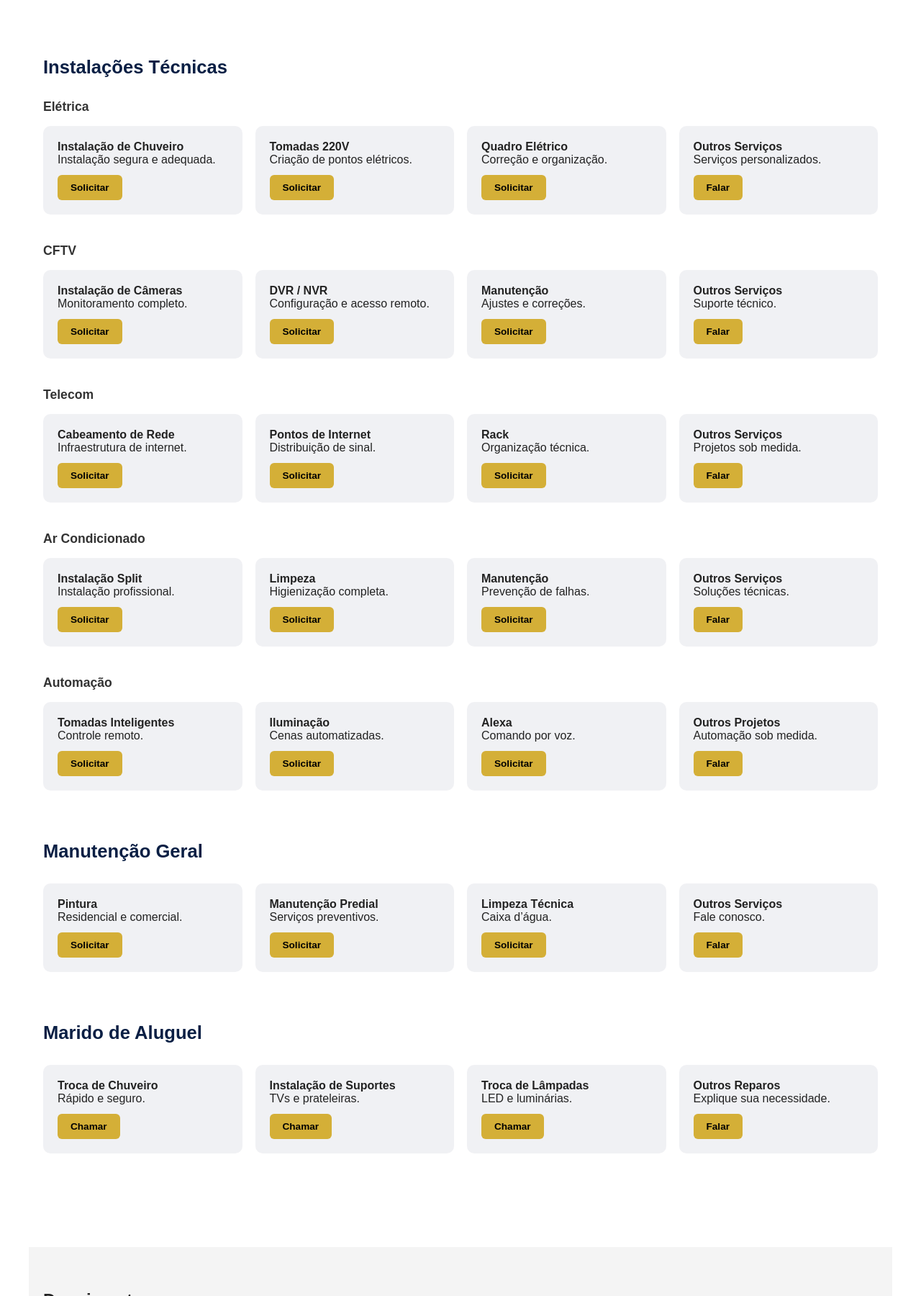
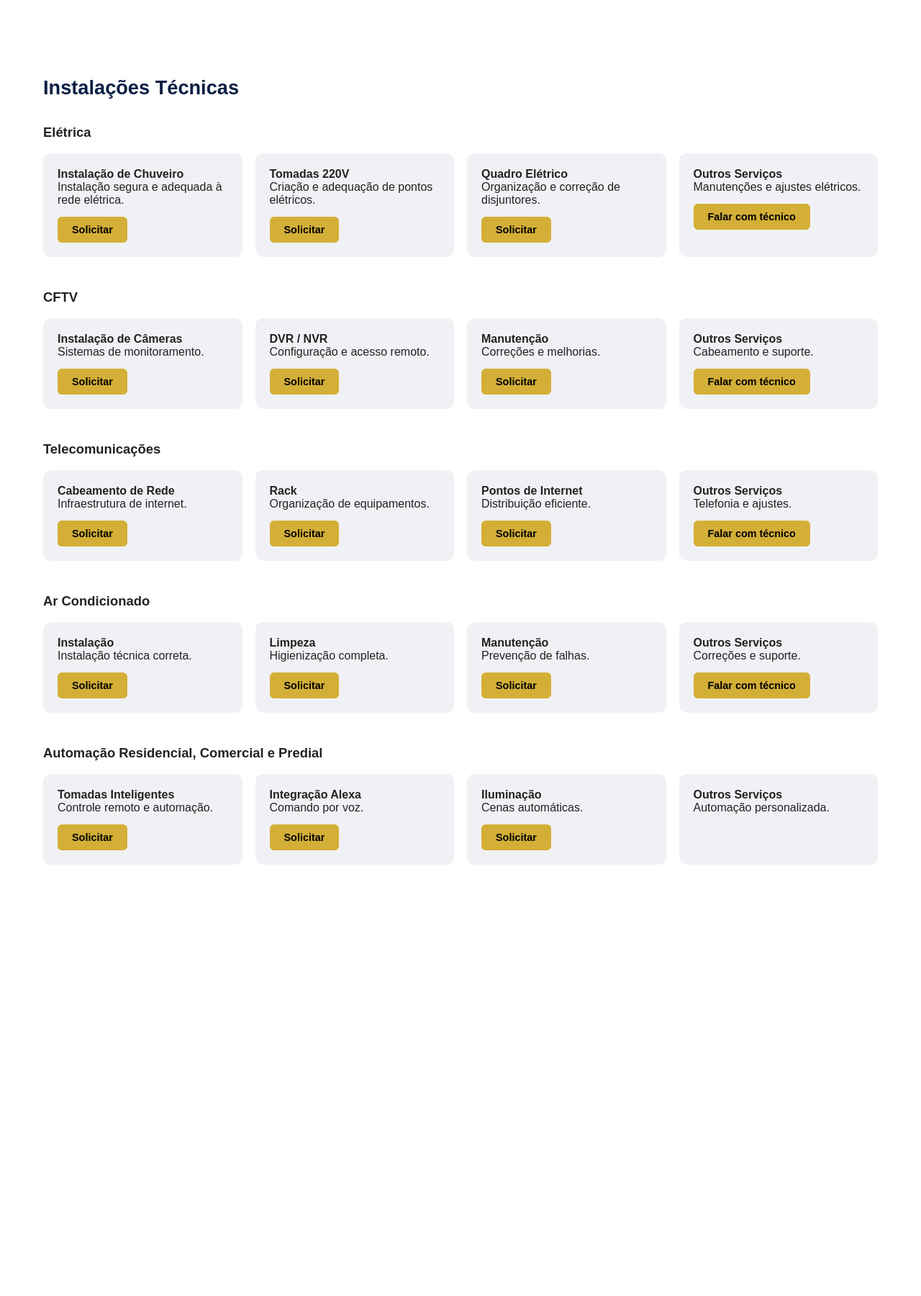
Before and after one commit to patronos-tech/Patronostech, a plain HTML site: page produtos.html in a window 1280 px wide. Shown: the part 1000-2800 px from the top of the page at 72% size. After the commit the page ends 2341 px from the top, so only its background shows below. Drawn offline with Linux system fonts and the light colour scheme.

Commit message:
Update produtos.html

```diff
--- a/produtos.html
+++ b/produtos.html
@@ -17,38 +17,33 @@ body{color:#222;background:#fff}
 /* HERO */
 .hero{
   background:url("hero-tecnico.png") center/cover no-repeat;
-  padding:150px 20px 60px;
+  padding:220px 20px 60px;
   text-align:center;
 }
 .hero h1{
-  font-size:1.4rem;
+  font-size:1.15rem;
   color:#fff;
-  background:rgba(10,31,68,.55);
-  display:inline-block;
-  padding:10px 18px;
-  border-radius:8px;
+  font-weight:600;
+  text-shadow:0 2px 6px rgba(0,0,0,.6);
 }
 .hero p{
-  margin-top:10px;
-  font-size:.95rem;
-  color:#fff;
-  background:rgba(10,31,68,.45);
-  display:inline-block;
-  padding:8px 14px;
-  border-radius:6px;
+  margin-top:8px;
+  font-size:.9rem;
+  color:#eaeaea;
+  text-shadow:0 1px 4px rgba(0,0,0,.45);
 }
 
-/* BOTÕES */
+/* BOTÃO */
 .btn{
   display:inline-block;
-  margin-top:12px;
-  padding:10px 18px;
+  margin-top:14px;
+  padding:10px 20px;
   background:var(--dourado);
   color:#000;
   text-decoration:none;
   border-radius:6px;
   font-weight:bold;
-  font-size:.85rem;
+  font-size:.9rem;
 }
 
 /* SEÇÕES */
@@ -78,11 +73,18 @@ section{padding:60px 20px;max-width:1200px;margin:auto}
   justify-content:space-between;
 }
 
-/* CATÁLOGO */
-.area{margin-bottom:70px}
-.area h2{color:var(--azul);font-size:1.6rem;margin-bottom:30px}
-.categoria{margin-bottom:40px}
-.categoria h3{margin-bottom:16px;font-size:1.1rem;color:#333}
+/* SEÇÃO 4 */
+.area{margin-bottom:80px}
+.area h2{
+  color:var(--azul);
+  font-size:1.7rem;
+  margin-bottom:35px;
+}
+.categoria{margin-bottom:45px}
+.categoria h3{
+  font-size:1.15rem;
+  margin-bottom:18px;
+}
 
 .grid{
   display:grid;
@@ -113,30 +115,28 @@ footer{
 
 <!-- HERO -->
 <div class="hero">
-  <h1>Serviços Técnicos, Manutenção Geral e Marido de Aluguel</h1><br>
+  <h1>Serviços Técnicos, Manutenção Geral e Marido de Aluguel</h1>
   <p>Soluções profissionais para residências, comércios e condomínios</p>
 </div>
 
-<!-- CARROSSEL PRINCIPAL -->
+<!-- CARROSSEL PRODUTOS PRINCIPAIS -->
 <section>
 <div class="carousel">
 <div class="track">
 <div class="card">
-<h3>Instalações Técnicas</h3>
-<p>Elétrica, CFTV, telecom, ar-condicionado e automação.</p>
-<a class="btn" href="https://wa.me/5511952544885?text=Quero%20instalações%20técnicas">Solicitar orçamento</a>
+  <h3>Instalações Técnicas</h3>
+  <p>Elétrica, CFTV, telecom, ar-condicionado e automação.</p>
+  <a class="btn" href="https://wa.me/5511952544885?text=Tenho+interesse+em+Instalações+Técnicas">Solicitar orçamento</a>
 </div>
-
 <div class="card">
-<h3>Manutenção Geral</h3>
-<p>Pintura, manutenção predial e serviços preventivos.</p>
-<a class="btn" href="https://wa.me/5511952544885?text=Quero%20manutenção%20geral">Solicitar orçamento</a>
+  <h3>Manutenção Geral</h3>
+  <p>Manutenção predial, pintura e serviços preventivos.</p>
+  <a class="btn" href="https://wa.me/5511952544885?text=Tenho+interesse+em+Manutenção+Geral">Falar com especialista</a>
 </div>
-
 <div class="card">
-<h3>Marido de Aluguel</h3>
-<p>Reparos rápidos e soluções do dia a dia.</p>
-<a class="btn" href="https://wa.me/5511952544885?text=Preciso%20de%20marido%20de%20aluguel">Chamar agora</a>
+  <h3>Marido de Aluguel</h3>
+  <p>Reparos rápidos e soluções do dia a dia.</p>
+  <a class="btn" href="https://wa.me/5511952544885?text=Preciso+de+Marido+de+Aluguel">Chamar no WhatsApp</a>
 </div>
 </div>
 </div>
@@ -155,7 +155,7 @@ footer{
 </div>
 </section>
 
-<!-- SEÇÃO 4 -->
+<!-- SEÇÃO 4 COMPLETA -->
 <section id="instalacoes">
 
 <div class="area">
@@ -164,90 +164,47 @@ footer{
 <div class="categoria" id="eletrica">
 <h3>Elétrica</h3>
 <div class="grid">
-<div class="produto"><h4>Instalação de Chuveiro</h4><p>Instalação segura e adequada.</p><a class="btn" href="https://wa.me/5511952544885?text=Instalação%20de%20chuveiro">Solicitar</a></div>
-<div class="produto"><h4>Tomadas 220V</h4><p>Criação de pontos elétricos.</p><a class="btn" href="https://wa.me/5511952544885?text=Tomada%20220V">Solicitar</a></div>
-<div class="produto"><h4>Quadro Elétrico</h4><p>Correção e organização.</p><a class="btn" href="https://wa.me/5511952544885?text=Quadro%20elétrico">Solicitar</a></div>
-<div class="produto"><h4>Outros Serviços</h4><p>Serviços personalizados.</p><a class="btn" href="https://wa.me/5511952544885?text=Outros%20serviços%20elétricos">Falar</a></div>
+<div class="produto"><h4>Instalação de Chuveiro</h4><p>Instalação segura e adequada à rede elétrica.</p><a class="btn" href="https://wa.me/5511952544885?text=Instalação+de+Chuveiro">Solicitar</a></div>
+<div class="produto"><h4>Tomadas 220V</h4><p>Criação e adequação de pontos elétricos.</p><a class="btn" href="https://wa.me/5511952544885?text=Tomadas+220V">Solicitar</a></div>
+<div class="produto"><h4>Quadro Elétrico</h4><p>Organização e correção de disjuntores.</p><a class="btn" href="https://wa.me/5511952544885?text=Quadro+Elétrico">Solicitar</a></div>
+<div class="produto"><h4>Outros Serviços</h4><p>Manutenções e ajustes elétricos.</p><a class="btn" href="https://wa.me/5511952544885?text=Outros+Serviços+Elétricos">Falar com técnico</a></div>
 </div>
 </div>
 
 <div class="categoria" id="cftv">
 <h3>CFTV</h3>
 <div class="grid">
-<div class="produto"><h4>Instalação de Câmeras</h4><p>Monitoramento completo.</p><a class="btn" href="https://wa.me/5511952544885?text=Instalação%20CFTV">Solicitar</a></div>
-<div class="produto"><h4>DVR / NVR</h4><p>Configuração e acesso remoto.</p><a class="btn" href="https://wa.me/5511952544885?text=Configuração%20DVR">Solicitar</a></div>
-<div class="produto"><h4>Manutenção</h4><p>Ajustes e correções.</p><a class="btn" href="https://wa.me/5511952544885?text=Manutenção%20CFTV">Solicitar</a></div>
-<div class="produto"><h4>Outros Serviços</h4><p>Suporte técnico.</p><a class="btn" href="https://wa.me/5511952544885?text=Outros%20serviços%20CFTV">Falar</a></div>
+<div class="produto"><h4>Instalação de Câmeras</h4><p>Sistemas de monitoramento.</p><a class="btn" href="https://wa.me/5511952544885?text=Instalação+de+Câmeras">Solicitar</a></div>
+<div class="produto"><h4>DVR / NVR</h4><p>Configuração e acesso remoto.</p><a class="btn" href="https://wa.me/5511952544885?text=DVR+ou+NVR">Solicitar</a></div>
+<div class="produto"><h4>Manutenção</h4><p>Correções e melhorias.</p><a class="btn" href="https://wa.me/5511952544885?text=Manutenção+CFTV">Solicitar</a></div>
+<div class="produto"><h4>Outros Serviços</h4><p>Cabeamento e suporte.</p><a class="btn" href="https://wa.me/5511952544885?text=Outros+Serviços+CFTV">Falar com técnico</a></div>
 </div>
 </div>
 
 <div class="categoria" id="telecom">
-<h3>Telecom</h3>
+<h3>Telecomunicações</h3>
 <div class="grid">
-<div class="produto"><h4>Cabeamento de Rede</h4><p>Infraestrutura de internet.</p><a class="btn" href="https://wa.me/5511952544885?text=Cabeamento%20de%20rede">Solicitar</a></div>
-<div class="produto"><h4>Pontos de Internet</h4><p>Distribuição de sinal.</p><a class="btn" href="https://wa.me/5511952544885?text=Ponto%20de%20internet">Solicitar</a></div>
-<div class="produto"><h4>Rack</h4><p>Organização técnica.</p><a class="btn" href="https://wa.me/5511952544885?text=Organização%20de%20rack">Solicitar</a></div>
-<div class="produto"><h4>Outros Serviços</h4><p>Projetos sob medida.</p><a class="btn" href="https://wa.me/5511952544885?text=Outros%20serviços%20telecom">Falar</a></div>
+<div class="produto"><h4>Cabeamento de Rede</h4><p>Infraestrutura de internet.</p><a class="btn" href="https://wa.me/5511952544885?text=Cabeamento+de+Rede">Solicitar</a></div>
+<div class="produto"><h4>Rack</h4><p>Organização de equipamentos.</p><a class="btn" href="https://wa.me/5511952544885?text=Rack+de+Rede">Solicitar</a></div>
+<div class="produto"><h4>Pontos de Internet</h4><p>Distribuição eficiente.</p><a class="btn" href="https://wa.me/5511952544885?text=Pontos+de+Internet">Solicitar</a></div>
+<div class="produto"><h4>Outros Serviços</h4><p>Telefonia e ajustes.</p><a class="btn" href="https://wa.me/5511952544885?text=Outros+Serviços+Telecom">Falar com técnico</a></div>
 </div>
 </div>
 
 <div class="categoria" id="ar">
 <h3>Ar Condicionado</h3>
 <div class="grid">
-<div class="produto"><h4>Instalação Split</h4><p>Instalação profissional.</p><a class="btn" href="https://wa.me/5511952544885?text=Instalação%20ar%20condicionado">Solicitar</a></div>
-<div class="produto"><h4>Limpeza</h4><p>Higienização completa.</p><a class="btn" href="https://wa.me/5511952544885?text=Limpeza%20ar%20condicionado">Solicitar</a></div>
-<div class="produto"><h4>Manutenção</h4><p>Prevenção de falhas.</p><a class="btn" href="https://wa.me/5511952544885?text=Manutenção%20ar%20condicionado">Solicitar</a></div>
-<div class="produto"><h4>Outros Serviços</h4><p>Soluções técnicas.</p><a class="btn" href="https://wa.me/5511952544885?text=Outros%20serviços%20ar">Falar</a></div>
+<div class="produto"><h4>Instalação</h4><p>Instalação técnica correta.</p><a class="btn" href="https://wa.me/5511952544885?text=Instalação+de+Ar+Condicionado">Solicitar</a></div>
+<div class="produto"><h4>Limpeza</h4><p>Higienização completa.</p><a class="btn" href="https://wa.me/5511952544885?text=Limpeza+de+Ar+Condicionado">Solicitar</a></div>
+<div class="produto"><h4>Manutenção</h4><p>Prevenção de falhas.</p><a class="btn" href="https://wa.me/5511952544885?text=Manutenção+de+Ar+Condicionado">Solicitar</a></div>
+<div class="produto"><h4>Outros Serviços</h4><p>Correções e suporte.</p><a class="btn" href="https://wa.me/5511952544885?text=Outros+Serviços+Ar+Condicionado">Falar com técnico</a></div>
 </div>
 </div>
 
 <div class="categoria" id="automacao">
-<h3>Automação</h3>
+<h3>Automação Residencial, Comercial e Predial</h3>
 <div class="grid">
-<div class="produto"><h4>Tomadas Inteligentes</h4><p>Controle remoto.</p><a class="btn" href="https://wa.me/5511952544885?text=Tomadas%20inteligentes">Solicitar</a></div>
-<div class="produto"><h4>Iluminação</h4><p>Cenas automatizadas.</p><a class="btn" href="https://wa.me/5511952544885?text=Automação%20iluminação">Solicitar</a></div>
-<div class="produto"><h4>Alexa</h4><p>Comando por voz.</p><a class="btn" href="https://wa.me/5511952544885?text=Integração%20Alexa">Solicitar</a></div>
-<div class="produto"><h4>Outros Projetos</h4><p>Automação sob medida.</p><a class="btn" href="https://wa.me/5511952544885?text=Outros%20projetos%20automação">Falar</a></div>
-</div>
-</div>
-
-</div>
-
-<div class="area" id="manutencao">
-<h2>Manutenção Geral</h2>
-<div class="grid">
-<div class="produto"><h4>Pintura</h4><p>Residencial e comercial.</p><a class="btn" href="https://wa.me/5511952544885?text=Pintura">Solicitar</a></div>
-<div class="produto"><h4>Manutenção Predial</h4><p>Serviços preventivos.</p><a class="btn" href="https://wa.me/5511952544885?text=Manutenção%20predial">Solicitar</a></div>
-<div class="produto"><h4>Limpeza Técnica</h4><p>Caixa d’água.</p><a class="btn" href="https://wa.me/5511952544885?text=Limpeza%20técnica">Solicitar</a></div>
-<div class="produto"><h4>Outros Serviços</h4><p>Fale conosco.</p><a class="btn" href="https://wa.me/5511952544885?text=Outros%20serviços%20manutenção">Falar</a></div>
-</div>
-</div>
-
-<div class="area" id="marido">
-<h2>Marido de Aluguel</h2>
-<div class="grid">
-<div class="produto"><h4>Troca de Chuveiro</h4><p>Rápido e seguro.</p><a class="btn" href="https://wa.me/5511952544885?text=Troca%20de%20chuveiro">Chamar</a></div>
-<div class="produto"><h4>Instalação de Suportes</h4><p>TVs e prateleiras.</p><a class="btn" href="https://wa.me/5511952544885?text=Instalação%20de%20suportes">Chamar</a></div>
-<div class="produto"><h4>Troca de Lâmpadas</h4><p>LED e luminárias.</p><a class="btn" href="https://wa.me/5511952544885?text=Troca%20de%20lâmpadas">Chamar</a></div>
-<div class="produto"><h4>Outros Reparos</h4><p>Explique sua necessidade.</p><a class="btn" href="https://wa.me/5511952544885?text=Outros%20reparos">Falar</a></div>
-</div>
-</div>
-
-</section>
-
-<!-- DEPOIMENTOS -->
-<section class="testimonials">
-<h2 class="section-title">Depoimentos</h2>
-<div class="grid">
-<div class="produto"><div class="stars">★★★★★</div><p>“Atendimento excelente.”</p><strong>Ricardo Mendes</strong></div>
-<div class="produto"><div class="stars">★★★★★</div><p>“Serviço rápido.”</p><strong>Fernanda Lopes</strong></div>
-<div class="produto"><div class="stars">★★★★★</div><p>“Resolveu tudo.”</p><strong>Marcos Silva</strong></div>
-</div>
-</section>
-
-<footer>
-<p>© 2025 Patronos Tech • WhatsApp (11) 95254-4885</p>
-</footer>
-
-</body>
-</html>
+<div class="produto"><h4>Tomadas Inteligentes</h4><p>Controle remoto e automação.</p><a class="btn" href="https://wa.me/5511952544885?text=Tomadas+Inteligentes">Solicitar</a></div>
+<div class="produto"><h4>Integração Alexa</h4><p>Comando por voz.</p><a class="btn" href="https://wa.me/5511952544885?text=Integração+Alexa">Solicitar</a></div>
+<div class="produto"><h4>Iluminação</h4><p>Cenas automáticas.</p><a class="btn" href="https://wa.me/5511952544885?text=Automação+de+Iluminação">Solicitar</a></div>
+<div class="produto"><h4>Outros Serviços</h4><p>Automação personalizada.</p><a class="btn" href="https://wa.me/
```
